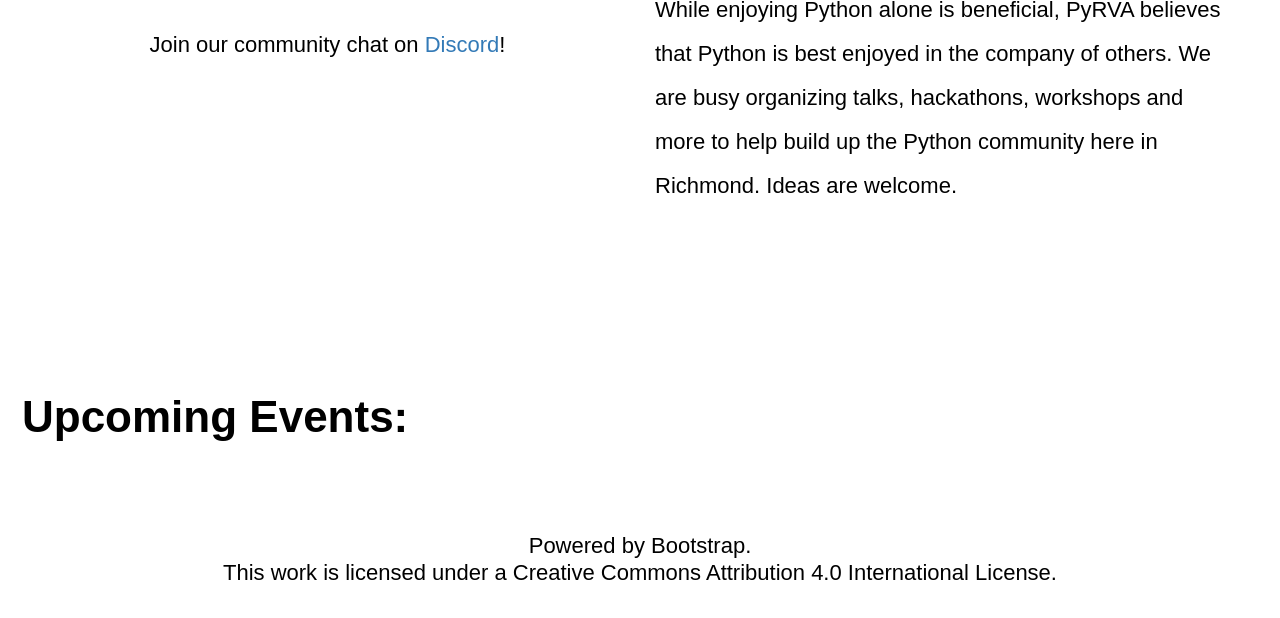
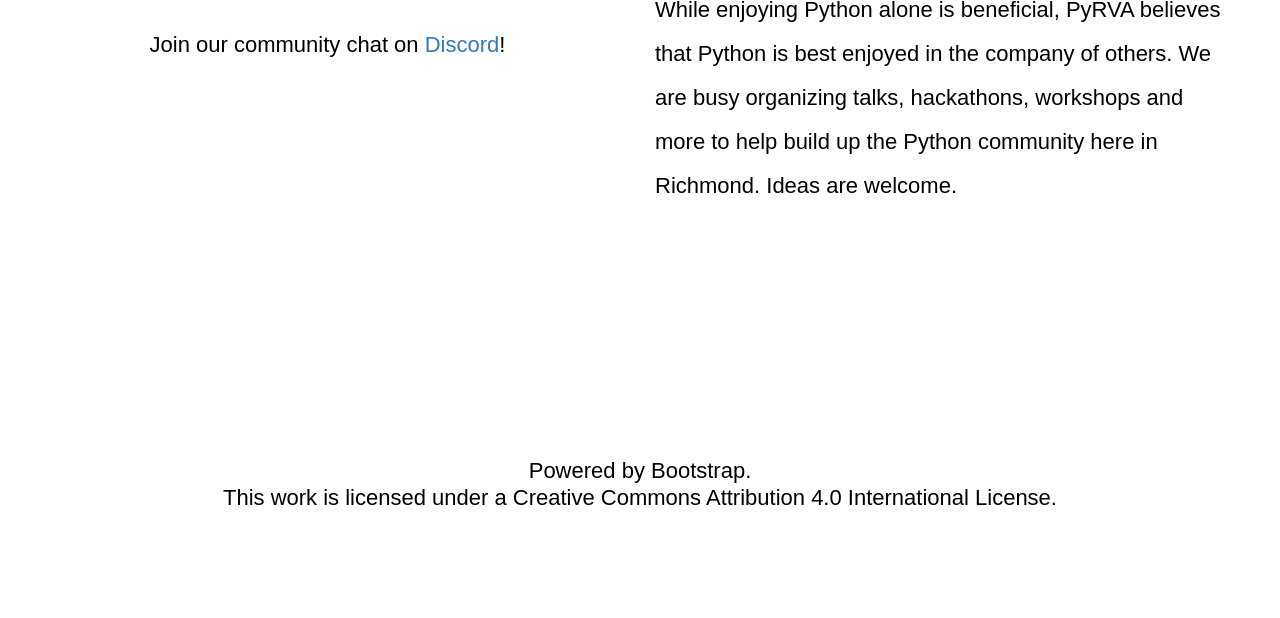
Before and after one commit to pyrva/PyRVA.github.io, a plain HTML site: page index.html in a window 1280 px wide. Shown: the part 442-1060 px from the top of the page. After the commit the page ends 1010 px from the top, so only its background shows below. Drawn offline with nearby package versions, Linux system fonts and the light colour scheme.

Commit message:
remove "upcoming events" header

```diff
--- a/index.html
+++ b/index.html
@@ -163,7 +163,7 @@
 
 
     <div class="row upcoming-event__wrapper" id="upcoming">
-      <h2>Upcoming Events:</h2>
+      <!-- <h2>Upcoming Events:</h2> -->
       <ul class="upcoming-event__list">
         <li is="upcoming-event" v-for="event in upcomingEvents" :event="event" v-if="event.name !== 'Our Monthly meeting'"></li>
       </ul>
```
